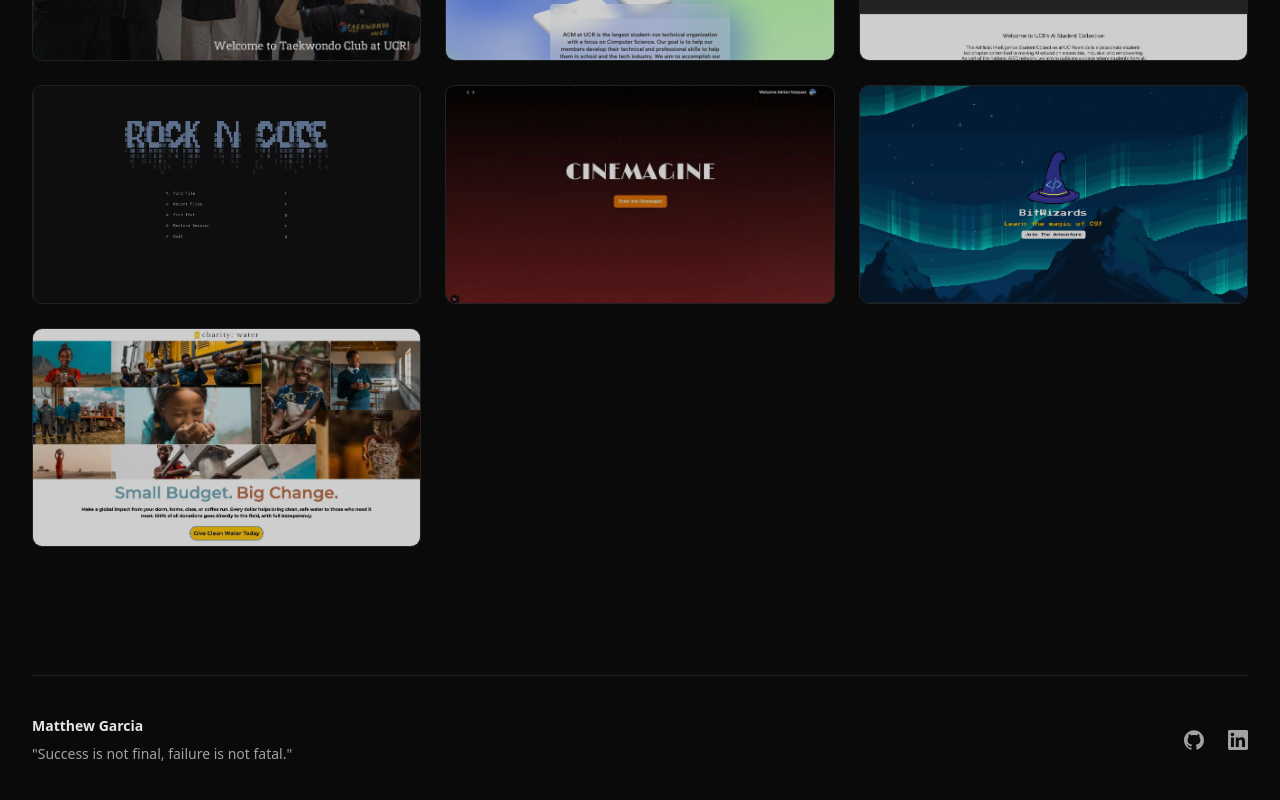
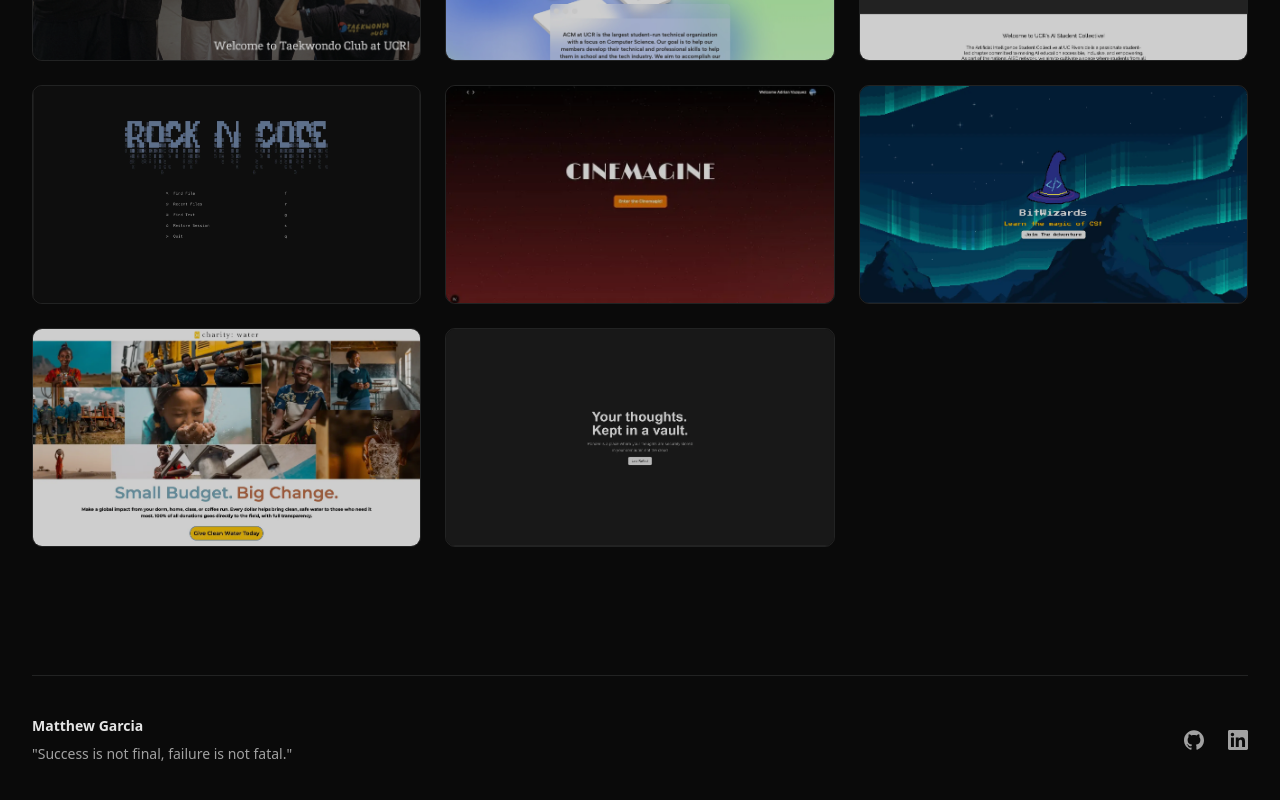
Before and after one commit to gmatt20/matt_overdrive, a Next.js app: page / in a window 1280 px wide. Shown: the part 2165-2965 px from the top of the page. Built offline with nearby package versions, Linux system fonts and the light colour scheme; a web font is replaced by a local one.

Commit message:
added another project

```diff
--- a/data/projects.ts
+++ b/data/projects.ts
@@ -8,6 +8,7 @@
 import Cinemagine from "@/public/Cinemagine.webp";
 import neovim from "@/public/neovim.webp";
 import charity_water from "@/public/charity_water.webp";
+import ponder from "@/public/ponder.webp";
 
 interface Project {
   url: StaticImageData;
@@ -72,4 +73,10 @@
     title: "Charity: Water Landing Page",
     alt: "Picture Charity: Water Landing Page",
   },
+  {
+    url: ponder,
+    link: "https://ponder-9thg-8xxgoc2uw-gmattdevs-4416s-projects.vercel.app/",
+    title: "Ponder: Privacy-First Notes App",
+    alt: "Picture Ponder: Privacy First Notes App",
+  },
 ];
```
Also changed, not shown: public/ponder.webp (added).
